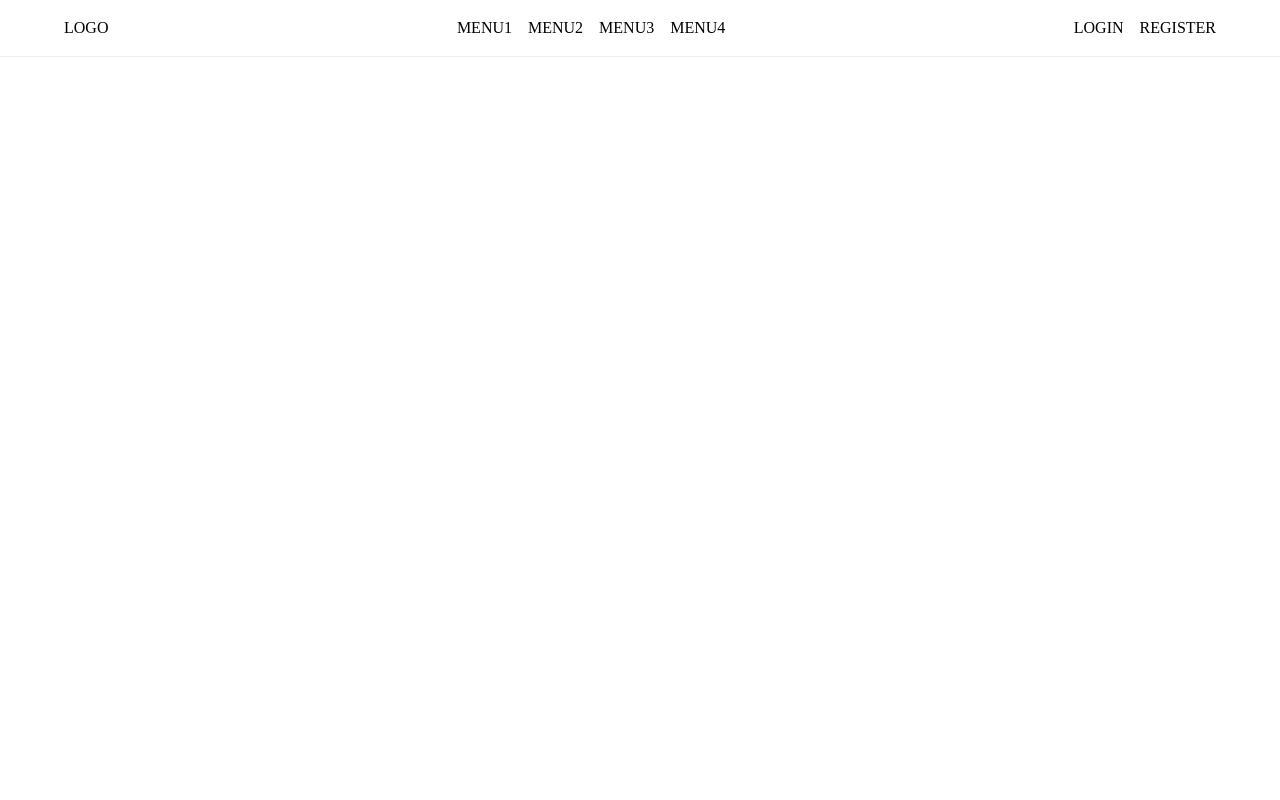
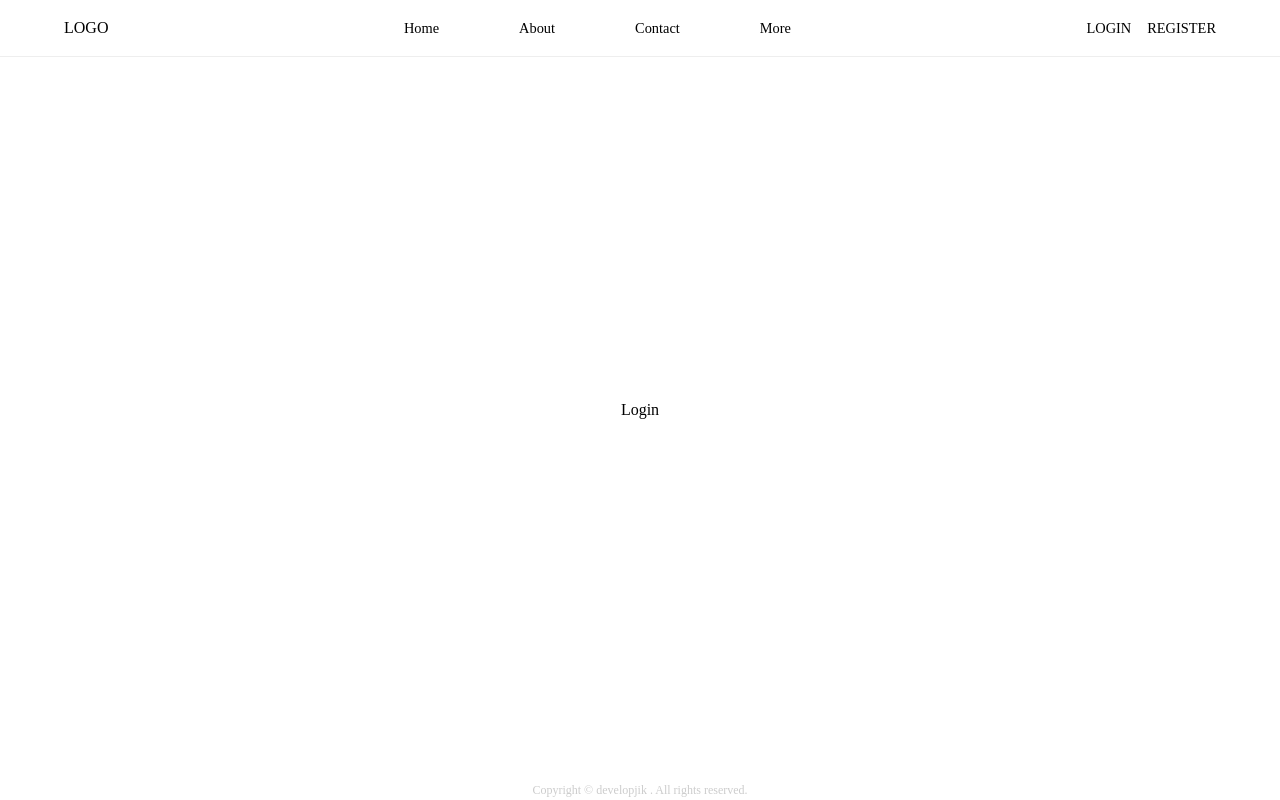
Before and after one commit to developjik/React_Boilerplate_2022, a React (Create React App) app: page /login in a window 1280 px wide. Built offline with nearby package versions, Linux system fonts and the light colour scheme.

Commit message:
refactor: Navigation Components 일부 수정

```diff
--- a/package.json
+++ b/package.json
@@ -12,6 +12,8 @@
     "@types/react-dom": "^17.0.14",
     "react": "^18.0.0",
     "react-dom": "^18.0.0",
+    "react-icons": "^4.3.1",
+    "react-router-dom": "^6.3.0",
     "react-scripts": "5.0.0",
     "styled-components": "^5.3.5",
     "styled-reset": "^4.3.4",
--- a/src/App.tsx
+++ b/src/App.tsx
@@ -1,7 +1,15 @@
 import React from 'react';
+import { BrowserRouter as Router, Routes, Route } from 'react-router-dom';
 import { createGlobalStyle } from 'styled-components';
 import reset from 'styled-reset';
 import Navigation from 'components/Navigation';
+import Home from 'pages/Home';
+import More from 'pages/More';
+import Contact from 'pages/Contact';
+import About from 'pages/About';
+import Footer from 'components/Footer';
+import Login from 'pages/Login';
+import Register from 'pages/Register';
 
 const GlobalStyles = createGlobalStyle`
     ${reset};
@@ -13,8 +21,22 @@ const GlobalStyles = createGlobalStyle`
 function App() {
   return (
     <div className="App">
-      <GlobalStyles />
-      <Navigation />
+      <Router>
+        <GlobalStyles />
+
+        <Navigation />
+
+        <Routes>
+          <Route path="/" element={<Home />} />
+          <Route path="/about" element={<About />} />
+          <Route path="/contact" element={<Contact />} />
+          <Route path="/more" element={<More />} />
+          <Route path="/login" element={<Login />} />
+          <Route path="/register" element={<Register />} />
+        </Routes>
+
+        <Footer />
+      </Router>
     </div>
   );
 }
--- a/src/common/constant/index.ts
+++ b/src/common/constant/index.ts
@@ -1,5 +1,5 @@
 /* eslint-disable import/prefer-default-export */
-const MENUS = ['MENU1', 'MENU2', 'MENU3', 'MENU4'];
+const MENUS = ['Home', 'About', 'Contact', 'More'];
 const LOGINS = ['LOGIN', 'REGISTER'];
 
 export { MENUS, LOGINS };
--- a/src/common/style/index.ts
+++ b/src/common/style/index.ts
@@ -1,9 +1,15 @@
 /* eslint-disable import/prefer-default-export */
+import { Link } from 'react-router-dom';
 import styled from 'styled-components';
 
-const Link = styled.a`
+const StyledLink = styled(Link)`
   text-decoration: none;
   color: #000;
+  font-size: 0.9em;
 `;
 
-export { Link };
+const BodyContainer = styled.div`
+  padding-top: 5vh;
+`;
+
+export { StyledLink, BodyContainer };
--- a/src/components/Navigation/DesktopNavigation.tsx
+++ b/src/components/Navigation/DesktopNavigation.tsx
@@ -1,6 +1,6 @@
 import React from 'react';
 import { MENUS, LOGINS } from 'common/constant';
-import { Link } from 'common/style';
+import { StyledLink } from 'common/style';
 import styled from 'styled-components';
 
 const NavItems = styled.ul`
@@ -23,15 +23,15 @@ function DesktopNavigation() {
     <>
       <NavItems>
         {MENUS.map(menu => (
-          <NavItem key={menu}>
-            <Link href="/">{menu}</Link>
+          <NavItem key={menu} style={{ margin: '0 5vh' }}>
+            <StyledLink to={menu === 'Home' ? '/' : menu}>{menu}</StyledLink>
           </NavItem>
         ))}
       </NavItems>
       <NavItems>
         {LOGINS.map(login => (
           <NavItem key={login}>
-            <Link href="/">{login}</Link>
+            <StyledLink to={login}>{login}</StyledLink>
           </NavItem>
         ))}
       </NavItems>
--- a/src/components/Navigation/TabletNavigation.tsx
+++ b/src/components/Navigation/TabletNavigation.tsx
@@ -1,22 +1,10 @@
 import React, { useState } from 'react';
 import { MENUS, LOGINS } from 'common/constant';
-import { Link } from 'common/style';
+import { StyledLink } from 'common/style';
 import styled from 'styled-components';
-
-const menuImg = require('../../assets/imgs/menu.png');
+import { MdMenu } from 'react-icons/md';
 
 const ALLMENUS = [...MENUS, ...LOGINS];
-
-const TabletToggle = styled.div`
-  background-image: url(${menuImg});
-  cursor: pointer;
-  width: 1em;
-  height: 1em;
-  z-index: 1;
-  @media (min-width: 1024px) {
-    display: none;
-  }
-`;
 
 const TabletMenus = styled.div<{ toggle: boolean }>`
   position: absolute;
@@ -41,12 +29,10 @@ function TabletNavigation() {
 
   return (
     <>
-      <TabletToggle onClick={handleClick} />
+      <MdMenu style={{ zIndex: 5 }} onClick={handleClick} />
       <TabletMenus toggle={toggle}>
         {ALLMENUS.map(menu => (
-          <Link key={menu} href="/" style={{ color: '#fff' }}>
-            {menu}
-          </Link>
+          <StyledLink to={menu === 'Home' ? '/' : menu}>{menu}</StyledLink>
         ))}
       </TabletMenus>
     </>
--- a/src/components/Navigation/index.tsx
+++ b/src/components/Navigation/index.tsx
@@ -2,7 +2,7 @@
 import React from 'react';
 import useMediaQuery from 'hooks/useMediaQuery';
 import styled from 'styled-components';
-import { Link } from 'common/style';
+import { StyledLink } from 'common/style';
 import TabletNavigation from 'components/Navigation/TabletNavigation';
 import DesktopNavigation from 'components/Navigation/DesktopNavigation';
 
@@ -24,7 +24,9 @@ function Navigation() {
   return (
     <Navbar>
       <Logo>
-        <Link href="/">LOGO</Link>
+        <StyledLink to="/" style={{ fontSize: '1em' }}>
+          LOGO
+        </StyledLink>
       </Logo>
       {matches ? <DesktopNavigation /> : <TabletNavigation />}
     </Navbar>
```
Also changed, not shown: src/assets/imgs/menu.png (deleted), 1 other file (tests, documents, lock files or other folders).
